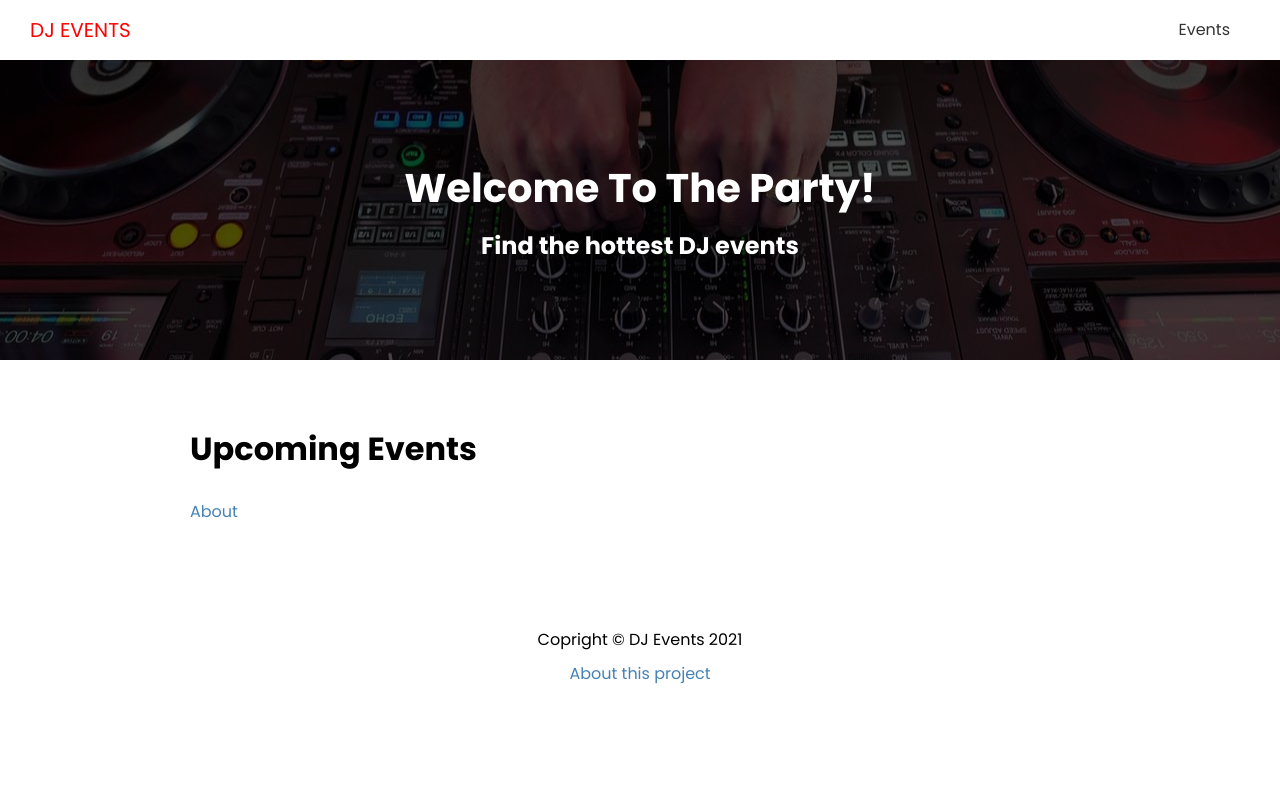
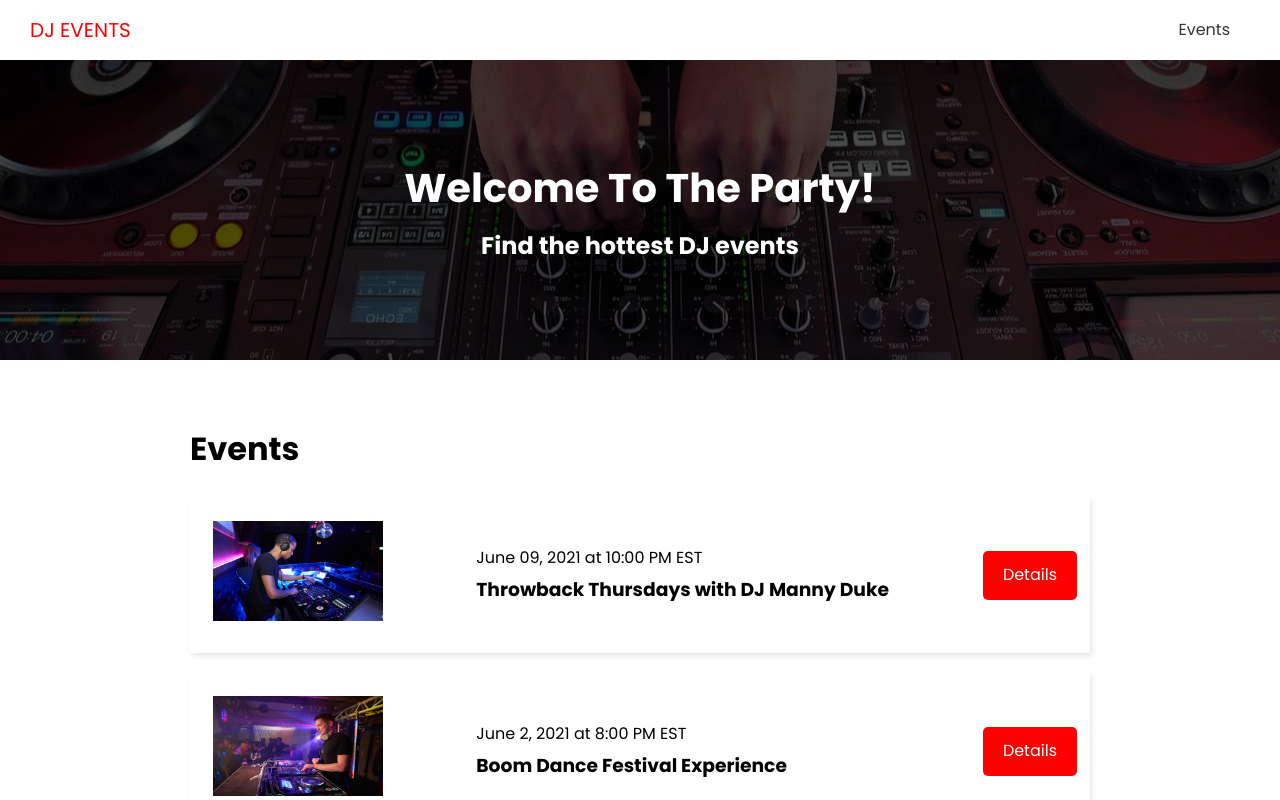
Before and after one commit to jwright90/traversy-nextjs-dj, a Next.js app: page / in a window 1280 px wide. Shown: the top 800 px of the page. Built offline with nearby package versions, Linux system fonts and the light colour scheme; no server answers.

Commit message:
use getServerSideProps to get events data for each url path

```diff
--- /dev/null
+++ b/components/EventItem.js
@@ -0,0 +1,30 @@
+import Image from 'next/image'
+import Link from 'next/link'
+import styles from '@/styles/EventItem.module.css'
+
+
+export default function EventItem({evt}) {
+  return (
+    <div className={styles.event}>
+      <div className={styles.img}>
+        <Image
+          src={evt.image ? evt.image : '/images/event-default.png'}
+          width={170}
+          height={100}
+        />
+      </div>
+
+      <div className={styles.info}>
+        <span>{evt.date} at {evt.time}</span>
+        <h3>{evt.name}</h3>
+      </div>
+
+      <div className={styles.link}>
+        <Link href={`/events/${evt.slug}`}>
+          <a className="btn">Details</a>
+        </Link>
+      </div>
+
+    </div>
+  )
+}
--- a/pages/index.js
+++ b/pages/index.js
@@ -1,12 +1,22 @@
+import { API_URL } from '@/config/index'
+import EventItem from '@/components/EventItem'
 import Layout from '@/components/Layout'
-import { API_URL } from '@/config/index'
 import Link from 'next/link'
 
-export default function HomePage() {
+export default function HomePage({events}) {
   return (
     <Layout>
-      <h1>Upcoming Events</h1>
-      <Link href="/about">About</Link>
+      <h1>Events</h1>
+      {events.length === 0 && <h3>No events to show</h3>}
+      {events.map(evt => (
+        <EventItem key={evt.id} evt={evt} />
+      ))}
+
+      {events.length > 0 && (
+        <Link href='/events'>
+          <a className="btn-secondary">View All Events</a>
+        </Link>
+      )}
    </Layout>
   )
 }
@@ -15,9 +25,8 @@
   const res = await fetch(`${API_URL}/api/events`)
   const events = await res.json()
 
-
   return {
-    props: { events },
+    props: { events: events.slice(0,3) },
     revalidate: 1 // If the data is changed then update after 1 second
   }
 }
--- /dev/null
+++ b/styles/EventItem.module.css
@@ -0,0 +1,28 @@
+.event {
+	display: flex;
+	justify-content: space-between;
+	align-items: center;
+	margin: 20px 0;
+	padding: 13px;
+	box-shadow: 2px 3px 5px rgba(0, 0, 0, 0.1);
+}
+
+.img {
+	flex: 1;
+	margin: 10px;
+}
+
+.info {
+	flex: 2;
+}
+
+@media (max-width: 600px) {
+	.event {
+		flex-direction: column;
+		text-align: center;
+	}
+
+	.info {
+		margin-bottom: 20px;
+	}
+}
```
Also changed, not shown: pages/events/[slug].js (+20 -4 lines), pages/events/index.js (+25 -4 lines).
